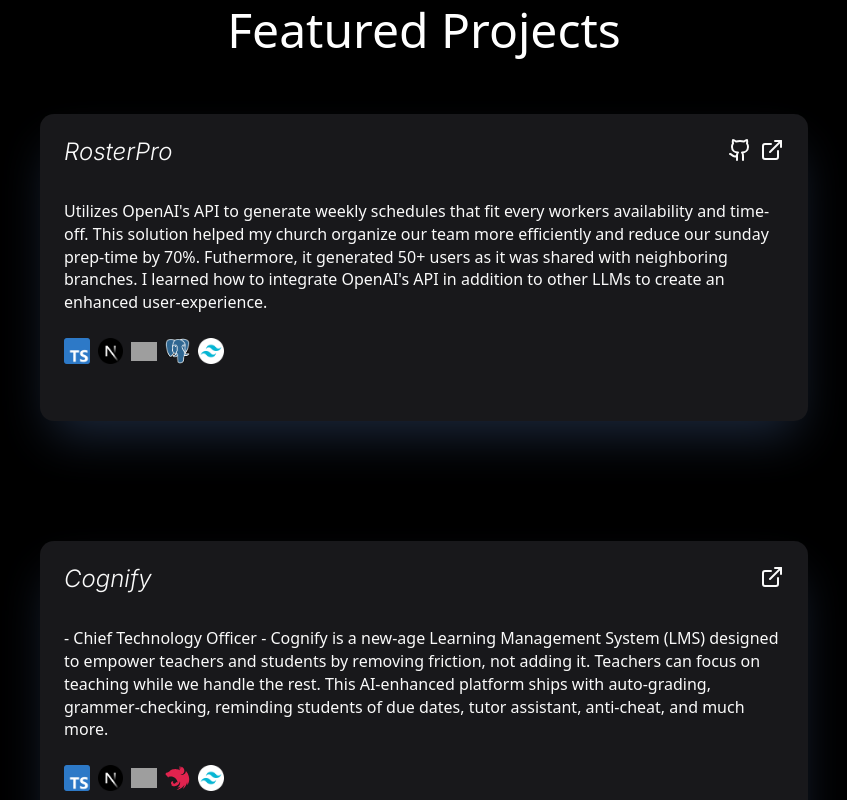
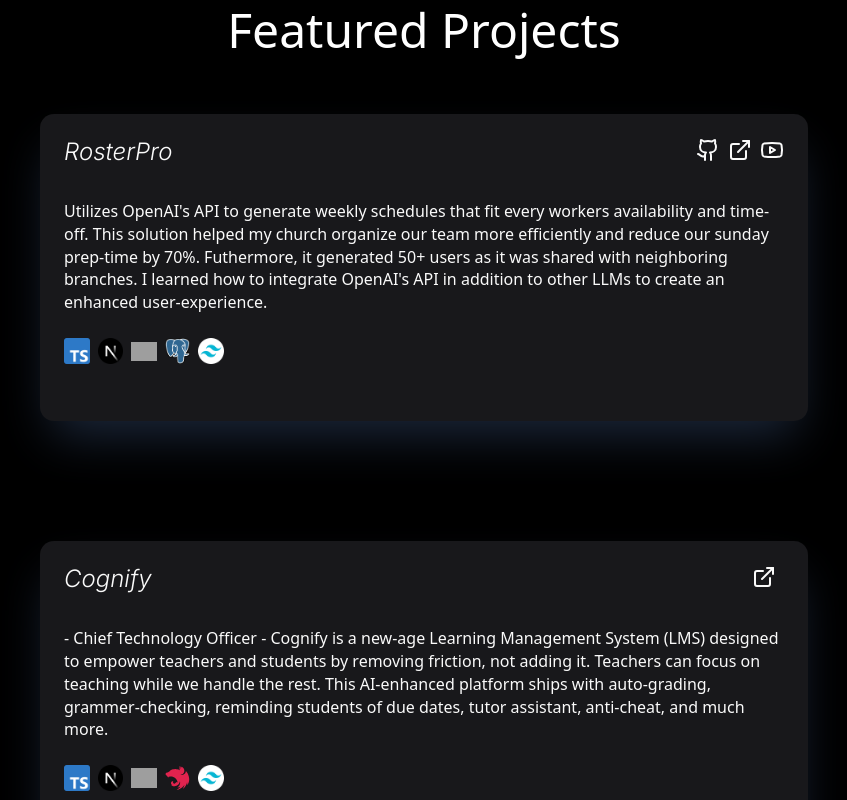
Before and after one commit to Zero2Hero123/heroemenalom-portfolio, a Next.js app: page / in a window 1280 px wide. Shown: the part 1200-2000 px from the top of the page, without its empty margins (216-1063 px from the left). Built offline with nearby package versions, Linux system fonts and the light colour scheme; grey boxes are pictures that could not be loaded.

Commit message:
add yt link

```diff
--- a/components/ProjectCard.tsx
+++ b/components/ProjectCard.tsx
@@ -8,7 +8,7 @@ import {
   CardFooter,
 } from "./ui/card";
 import Link from "next/link";
-import { ExternalLink, Github } from "lucide-react";
+import { ExternalLink, Github, Youtube } from "lucide-react";
 import { motion } from "motion/react";
 import { Tooltip, TooltipContent, TooltipTrigger } from "./ui/tooltip";
 import Image from "next/image";
@@ -38,6 +38,7 @@ export interface ProjectCardClass {
   desc: string;
   projectLink?: string;
   githubLink?: string;
+  youtubeLink?: string;
   stack: Stack[];
   isEven: boolean;
 }
@@ -47,6 +48,7 @@ export default function ProjectCard({
   desc,
   projectLink,
   githubLink,
+  youtubeLink,
   isEven,
   stack,
 }: ProjectCardClass) {
@@ -69,6 +71,20 @@ export default function ProjectCard({
           </CardTitle>
           <div className="flex flex-row-reverse justify-start gap-2">
             <CardAction>
+              {youtubeLink && (
+                <Tooltip>
+                  <TooltipTrigger>
+                    <Link href={youtubeLink} target="_blank">
+                      <Youtube />
+                    </Link>
+                  </TooltipTrigger>
+                  <TooltipContent className=" transition-all animate-bounce">
+                    View on YT
+                  </TooltipContent>
+                </Tooltip>
+              )}
+            </CardAction>
+            <CardAction>
               {projectLink && (
                 <Tooltip>
                   <TooltipTrigger>
@@ -82,6 +98,7 @@ export default function ProjectCard({
                 </Tooltip>
               )}
             </CardAction>
+
             <CardAction>
               {githubLink && (
                 <Tooltip>
--- a/components/ProjectList.tsx
+++ b/components/ProjectList.tsx
@@ -10,6 +10,7 @@ const projects: Omit<ProjectCardClass, "isEven">[] = [
     desc: "Utilizes OpenAI's API to generate weekly schedules that fit every workers availability and time-off. This solution helped my church organize our team more efficiently and reduce our sunday prep-time by 70%. Futhermore, it generated 50+ users as it was shared with neighboring branches. I learned how to integrate OpenAI's API in addition to other LLMs to create an enhanced user-experience.",
     githubLink: "https://github.com/Zero2Hero123/RosterPro",
     projectLink: "https://rosterprofessional.vercel.app/",
+    youtubeLink: "https://www.youtube.com/watch?v=oQnOuMSG2ng&t=17s",
     stack: ["typescript", "nextjs", "supabase", "postgresql", "tailwind"],
   },
   {
```
